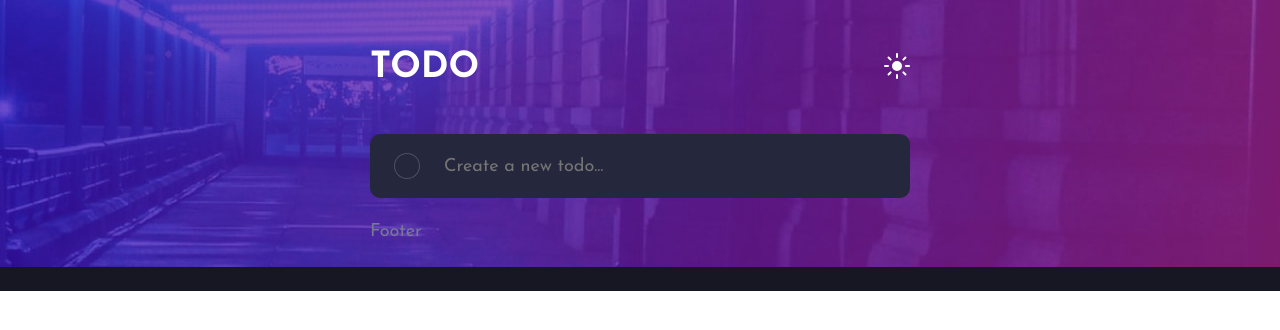
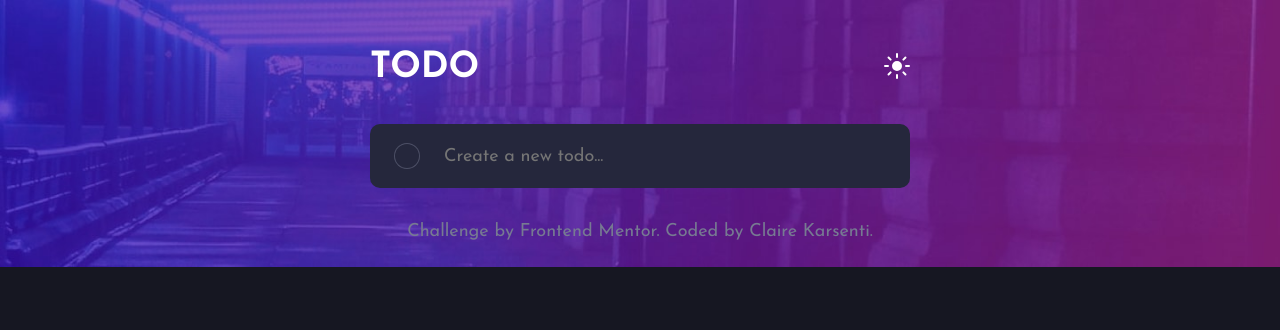
Before and after one commit to ClaireKarsenti/ToDo, a React (Create React App) app: page / in a window 1280 px wide. Shown: the top 330 px of the page. Built offline with nearby package versions, Linux system fonts and the light colour scheme.

Commit message:
checkbox

```diff
--- a/src/App.css
+++ b/src/App.css
@@ -42,6 +42,7 @@ button {
 
 .wrapper {
   width: 100%;
+  height: 100vh;
   padding-top: 5rem;
   padding-bottom: 5rem;
   background-repeat: no-repeat;
@@ -83,7 +84,7 @@ h1 {
   font-size: 3.6rem;
   font-weight: 700;
 }
-.btn{
+.btn {
   border: none;
   background: transparent;
   cursor: pointer;
@@ -110,6 +111,8 @@ h1 {
   gap: 2.4rem;
   border-radius: 1rem;
   margin-bottom: 2.4rem;
+  position: relative;
+  bottom: 10px;
 }
 .wrapper.dark .form-control {
   background-color: var(--very-dark-desaturated-blue);
@@ -244,12 +247,21 @@ h1 {
 
 /* Footer Component */
 footer {
-  line-height: 1.5;
   text-align: center;
 }
+.attribution,
 a {
-  color: var(--gradient-end);
+  color: var(--dark-dark-grayish-blue);
+}
+a:link {
+  text-decoration: none;
 }
 a:visited {
-  color: var(--light-grayish-blue);
+  text-decoration: none;
 }
+a:hover {
+  text-decoration: none;
+}
+a:active {
+  text-decoration: none;
+}
--- a/src/App.js
+++ b/src/App.js
@@ -1,46 +1,39 @@
-import React, { useState, useEffect } from "react";
+import React, { useState, useEffect } from 'react';
 
 //COMPONENTS
-import TodoList from "./components/TodoList";
-import TodoForm from "./components/TodoForm";
-import Header from "./components/Header";
-import Footer from "./components/Footer";
+import TodoList from './components/TodoList';
+import TodoForm from './components/TodoForm';
+import Header from './components/Header';
+import Footer from './components/Footer';
 
-import "./App.css";
-
-const getLocalStorage = () => {
-  let list = localStorage.getItem("list");
-  if (list) {
-    return (list = JSON.parse(localStorage.getItem("list")));
-  } else {
-    return [];
-  }
-};
+import './App.css';
 
 function App() {
-  const [todoForm, setTodoForm] = useState("");
-  const [list, setList] = useState(getLocalStorage());
+  const [list, setList] = useState([]);
   const [themeDark, setThemeDark] = useState(true);
-  const [filterStatus, setFilterStatus] = useState("all");
+  const [filterStatus, setFilterStatus] = useState('all');
   const [filteredTodos, setFilteredTodos] = useState(list);
 
   const removeItem = (id) => {
     setList(list.filter((item) => item.id !== id));
   };
 
-  const themeClass = themeDark ? "dark" : "light";
+  const themeClass = themeDark ? 'dark' : 'light';
 
-  useEffect(() => {
-    localStorage.setItem("list", JSON.stringify(list));
-  }, [list]);
+  // useEffect(() => {
+  //   let list = localStorage.getItem('list');
+  //   if (list) {
+  //    setList(list)
+  //   }
+  // }, []);
 
   useEffect(() => {
     const handleFilter = () => {
       switch (filterStatus) {
-        case "active":
+        case 'active':
           return setFilteredTodos(list.filter((todo) => !todo.done));
 
-        case "completed":
+        case 'completed':
           return setFilteredTodos(list.filter((todo) => todo.done));
 
         default:
@@ -55,12 +48,7 @@ function App() {
       <div className="container">
         <Header themeDark={themeDark} setThemeDark={setThemeDark} />
         <main>
-          <TodoForm
-            todoForm={todoForm}
-            setTodoForm={setTodoForm}
-            list={list}
-            setList={setList}
-          />
+          <TodoForm list={list} setList={setList} />
           <TodoList
             list={list}
             setList={setList}
@@ -70,7 +58,7 @@ function App() {
             setFilterStatus={setFilterStatus}
           />
         </main>
-        <Footer/>
+        <Footer />
       </div>
     </div>
   );
--- a/src/components/Footer.js
+++ b/src/components/Footer.js
@@ -1,9 +1,25 @@
-import React from 'react'
+import React from 'react';
 
 const Footer = () => {
   return (
-    <div>Footer</div>
-  )
-}
+    <footer>
+      <p class="attribution">
+        Challenge by&nbsp;
+        <a
+          href="https://www.frontendmentor.io?ref=challenge"
+          target="_blank"
+          rel="noreferrer"
+        >
+          Frontend Mentor
+        </a>
+        . Coded by&nbsp;
+        <a href="https://www.linkedin.com/in/claire-karsenti/">
+          Claire Karsenti
+        </a>
+        .
+      </p>
+    </footer>
+  );
+};
 
-export default Footer
+export default Footer;
--- a/src/components/TodoForm.js
+++ b/src/components/TodoForm.js
@@ -1,24 +1,29 @@
-import React from "react";
+import React, {useState} from 'react';
+import CheckIcon from '../assets/icons/icon-check.svg';
 
-const TodoForm = ({ todoForm, setTodoForm, list, setList }) => {
+const TodoForm = ({ setTodoForm, list, setList }) => {
+  const [completed, setCompleted] = useState(false)
+  const [title, setTitle] = useState('')
+
   const handleSubmit = (e) => {
     e.preventDefault();
-    if (todoForm) {
       const newItem = {
         id: new Date().getTime().toString(), //custom id
-        title: todoForm,
-        completed: false,
+        title,
+        completed,
       };
       // Every time a new item is added to the list, the list is updated accordingly
       setList([...list, newItem]);
-      setTodoForm("");
-    }
-  };
+      setTitle('')
+  }
+
 
   return (
     <div className="form-control">
       <div className="checkbox-border-wrap">
-        <span className="checkbox"></span>
+        <span onClick={() => setCompleted(!completed)} className="checkbox">
+          {completed ? <img src={CheckIcon} alt="done" /> : ''}
+        </span>
       </div>
       <form className="todo-form" onSubmit={handleSubmit}>
         <input
@@ -26,8 +31,8 @@ const TodoForm = ({ todoForm, setTodoForm, list, setList }) => {
           name="todo-input"
           className="todo-input"
           placeholder="Create a new todo..."
-          value={todoForm}
-          onChange={(e) => setTodoForm(e.target.value)}
+          value={title}
+          onChange={(e) => setTitle(e.target.value)}
         />
       </form>
     </div>
--- a/src/components/TodoItems.js
+++ b/src/components/TodoItems.js
@@ -4,14 +4,15 @@ import CrossIcon from '../assets/icons/icon-cross.svg';
 import CheckIcon from '../assets/icons/icon-check.svg';
 
 const TodoItems = ({ tasks, removeItem, list, setList }) => {
-  const [checkTodo, setCheckTodo] = useState(false);
-
-  const checked = () => {
-    setCheckTodo({ ...checkTodo, done: !checkTodo.done });
-    const updatedTodos = list.map((item) =>
-      item.id === tasks.id ? { ...list, completed: !item.completed } : list
-    );
+  const checked = (id) => {
+    const updatedTodos = [...tasks];
+    updatedTodos.find(item => {
+       if (item.id === id) {
+        item.completed = !item.completed
+      }
+    })
     setList(updatedTodos);
+    localStorage.setItem('list', JSON.stringify(updatedTodos));
   };
 
   return (
@@ -20,21 +21,11 @@ const TodoItems = ({ tasks, removeItem, list, setList }) => {
         const { id, title, completed } = item;
         return (
           <ul className="todo-list" key={id}>
-            <li key={index} className={checkTodo.done ? 'done' : ''}>
-              {/*<label htmlFor={`todoCheckbox-${id}`}>
-                Completed Checkbox
-              </label>*/}
-              <input
-                id={`todoCheckbox-${id}`}
-                type="checkbox"
-                name="completed"
-                //defaultChecked
-                checked={checkTodo}
-                onChange={() => setCheckTodo(!checkTodo)}
-              />
+            <li key={index} className={completed ? 'done' : ''}>
+              <label htmlFor={`todoCheckbox-${id}`}>Completed Checkbox</label>
               <div className="checkbox-border-wrap">
                 <span className="checkbox" onClick={() => checked(id)}>
-                  {checkTodo ? <img src={CheckIcon} alt="done" /> : ''}
+                  {completed && <img src={CheckIcon} alt="done" />}
                 </span>
               </div>
               {title}
--- a/src/components/TodoList.js
+++ b/src/components/TodoList.js
@@ -20,7 +20,7 @@ const TodoList = ({
       {/* The todo list */}
       {list.length > 0 && (
         <div>
-          <TodoItems tasks={list} removeItem={removeItem} />
+          <TodoItems tasks={list} setList={setList} removeItem={removeItem} />
 
           <div className="todo-footer">
             <span className="btn">
```
Also changed, not shown: src/components/TodoFilterButton.js (+6 -6 lines).
